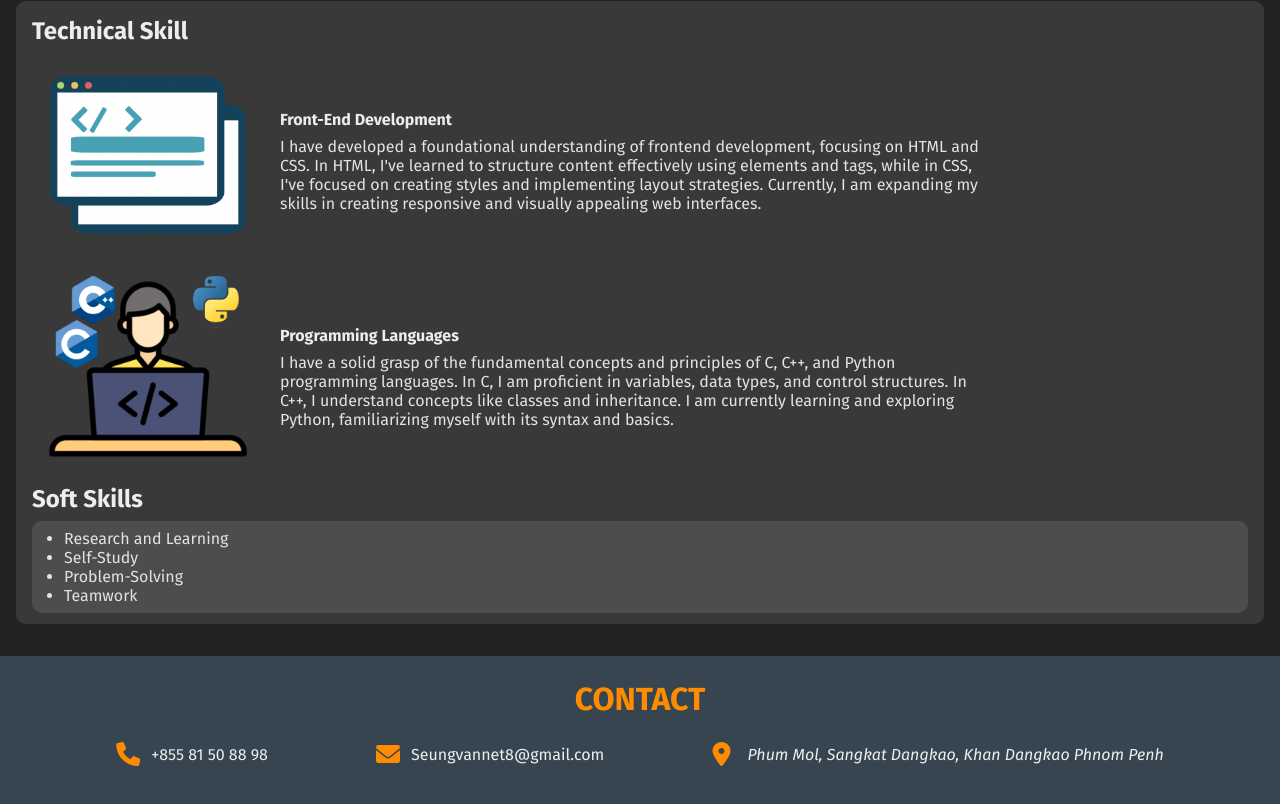
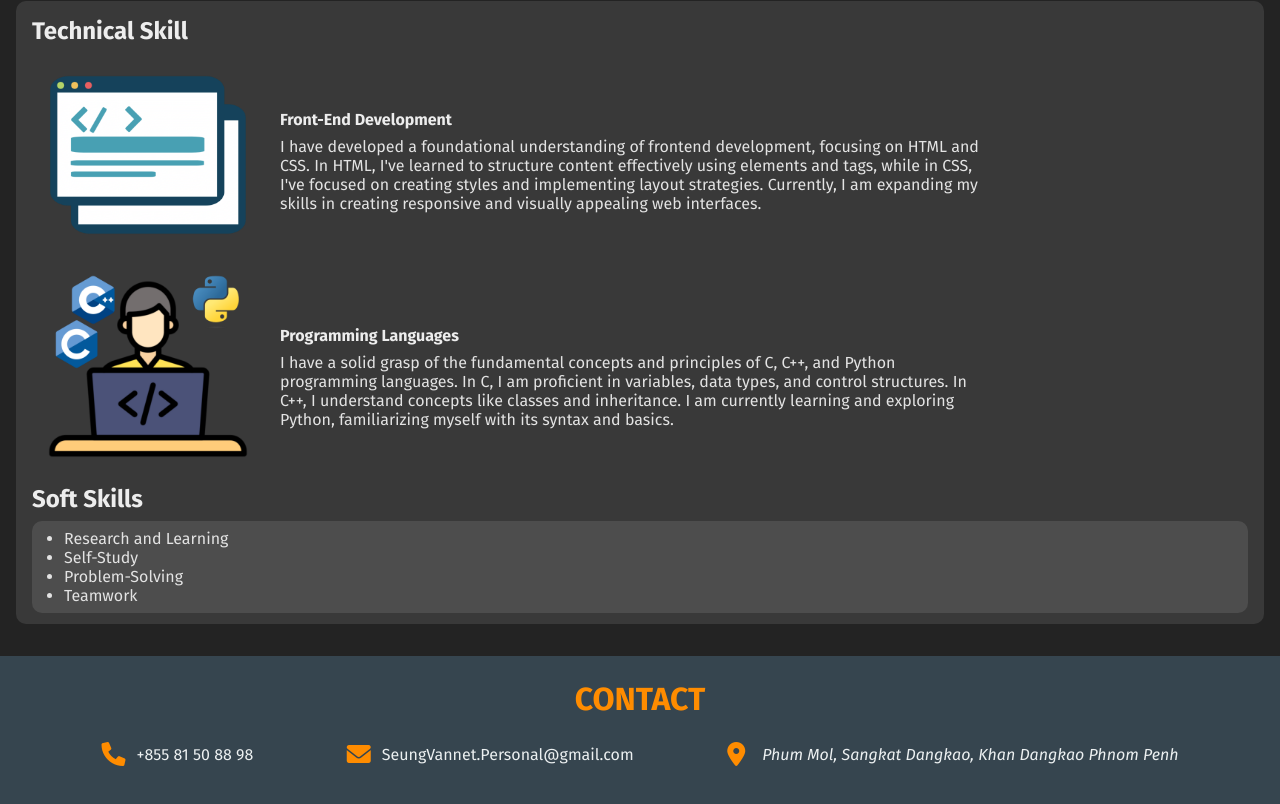
Before and after one commit to Seung-Vannet/Portfolio, a plain HTML site: page index.html in a window 1280 px wide. Shown: the part 1330-2134 px from the top of the page. Drawn offline with Linux system fonts and the light colour scheme.

Commit message:
changed Email

```diff
--- a/index.html
+++ b/index.html
@@ -160,7 +160,7 @@
         <figure class="footer__icon2">
           <i class="fa-solid fa-envelope""></i>
         <figcaption class="footer__figcap1">
-          <a class="footer__a" href="mailto:Seungvannet8@gmail.com">Seungvannet8@gmail.com</a>
+          <a class="footer__a" href="mailto:SeungVannet.Personal@gmail.com">SeungVannet.Personal@gmail.com</a>
         </figcaption>
       </figure>
 
```
